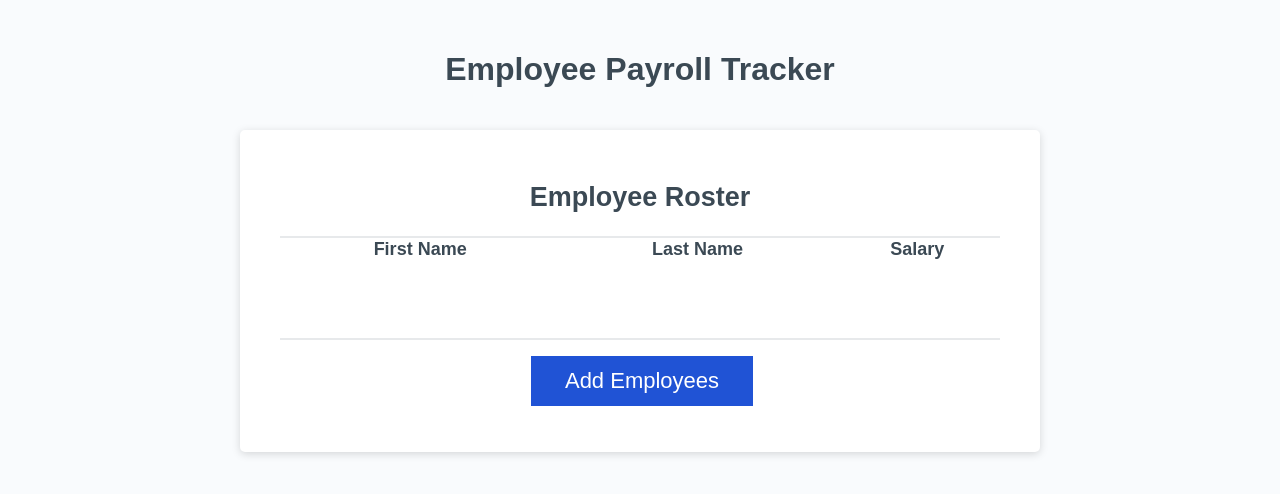
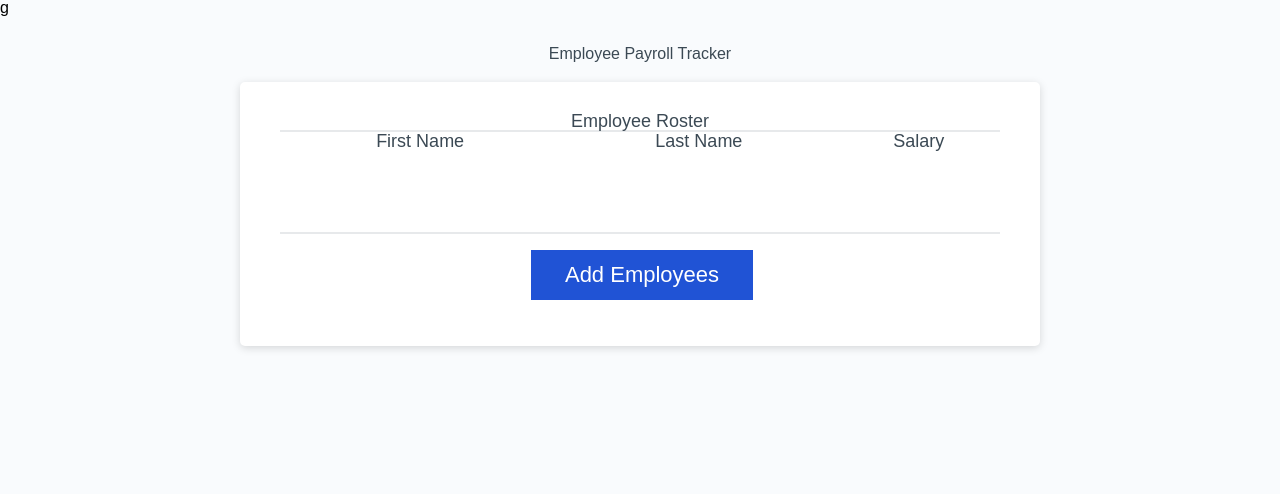
Before and after one commit to anton-oz/Challenge-Three, a plain HTML site: page index.html in a window 1280 px wide. Drawn offline with Linux system fonts and the light colour scheme.

Commit message:
added reset.css

```diff
--- /dev/null
+++ b/Assets/css/reset.css
@@ -0,0 +1,48 @@
+/* http://meyerweb.com/eric/tools/css/reset/
+   v2.0 | 20110126
+   License: none (public domain)
+*/
+
+html, body, div, span, applet, object, iframe,
+h1, h2, h3, h4, h5, h6, p, blockquote, pre,
+a, abbr, acronym, address, big, cite, code,
+del, dfn, em, img, ins, kbd, q, s, samp,
+small, strike, strong, sub, sup, tt, var,
+b, u, i, center,
+dl, dt, dd, ol, ul, li,
+fieldset, form, label, legend,
+table, caption, tbody, tfoot, thead, tr, th, td,
+article, aside, canvas, details, embed,
+figure, figcaption, footer, header, hgroup,
+menu, nav, output, ruby, section, summary,
+time, mark, audio, video {
+	margin: 0;
+	padding: 0;
+	border: 0;
+	font-size: 100%;
+	font: inherit;
+	vertical-align: baseline;
+}
+/* HTML5 display-role reset for older browsers */
+article, aside, details, figcaption, figure,
+footer, header, hgroup, menu, nav, section {
+	display: block;
+}
+body {
+	line-height: 1;
+}
+ol, ul {
+	list-style: none;
+}
+blockquote, q {
+	quotes: none;
+}
+blockquote:before, blockquote:after,
+q:before, q:after {
+	content: '';
+	content: none;
+}
+table {
+	border-collapse: collapse;
+	border-spacing: 0;
+}
--- a/index.html
+++ b/index.html
@@ -6,6 +6,7 @@
   <meta name="viewport" content="width=device-width, initial-scale=1.0" />
   <meta http-equiv="X-UA-Compatible" content="ie=edge" />
   <title>Employee Payroll Tracker</title>
+  <link rel="stylesheet" href="./Assets/css/reset.css" />g
   <link rel="stylesheet" href="./assets/css/style.css" />
 </head>
 
```
